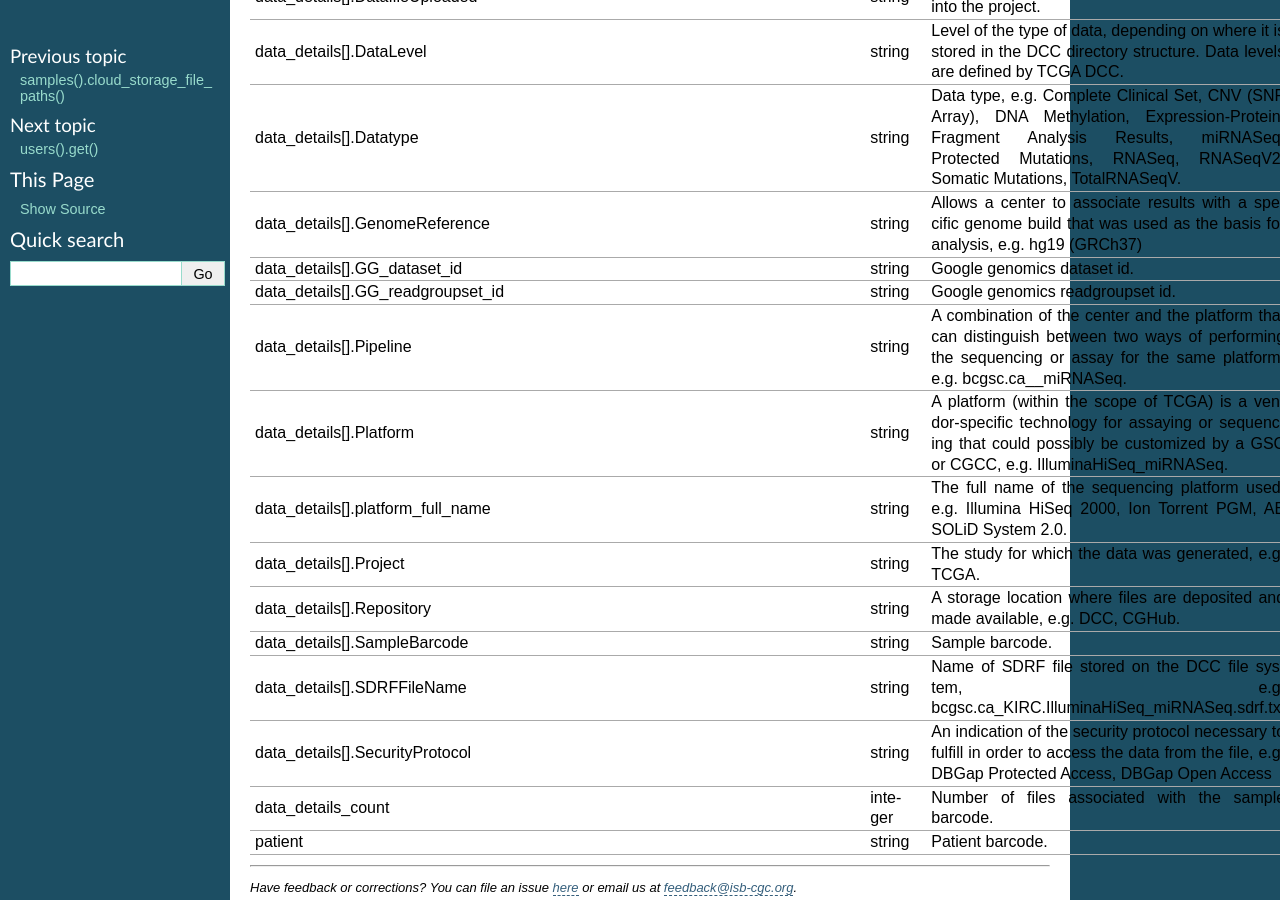
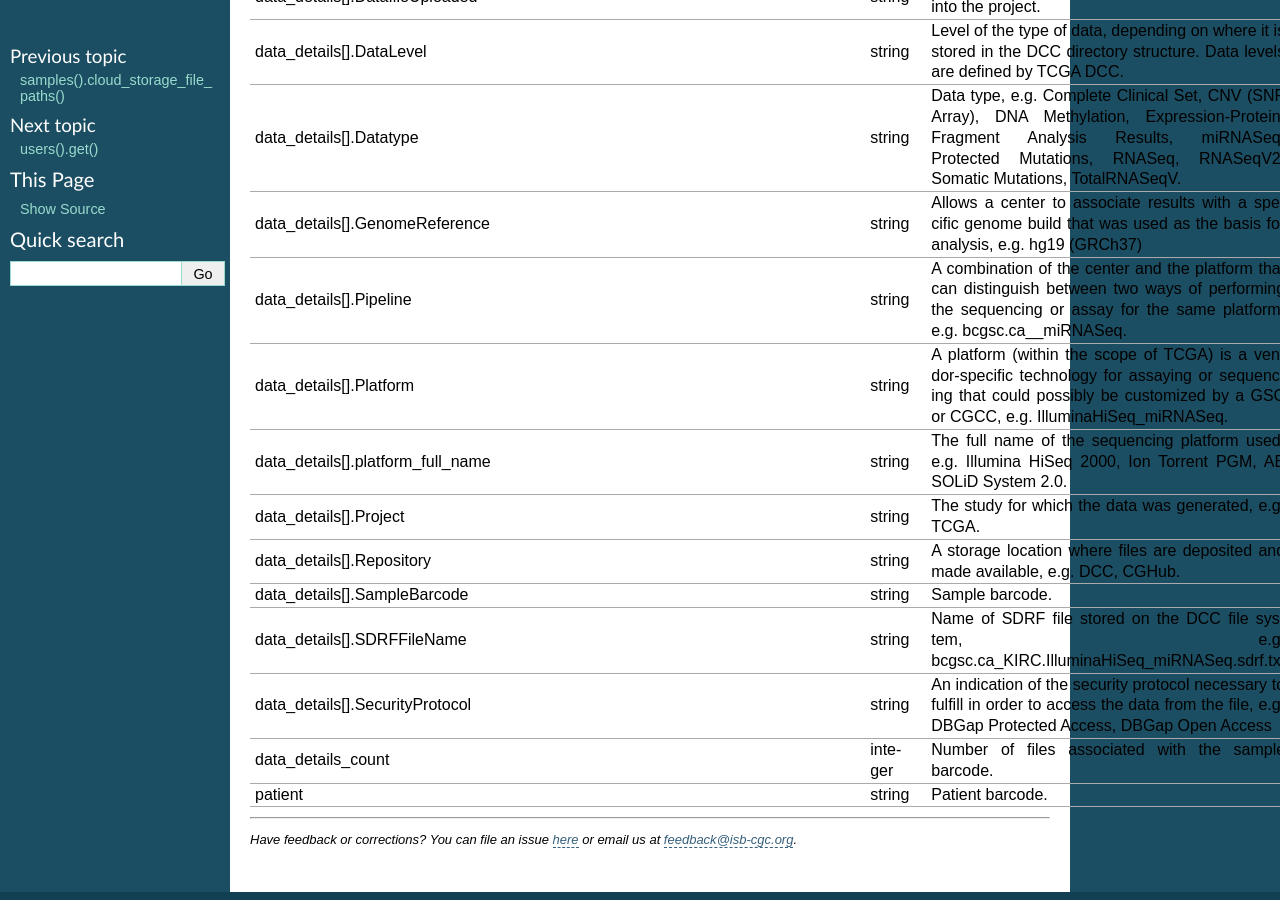
Before and after one commit to isb-cgc/readthedocs, a Sphinx documentation site: the page built from docs/source/sections/progapi/progapi2_v2/samples_get.rst, in a window 1280 px wide and 900 px high, scrolled down 9201 px. Built offline with Sphinx 7.4.7, drawn with Linux system fonts in a browser that asks for light colours; pages that are not in the unit, such as notebooks, are missing from menus.

Commit message:
comment out the google genomics reference

```diff
--- a/docs/source/sections/progapi/progapi2_v2/samples_get.rst
+++ b/docs/source/sections/progapi/progapi2_v2/samples_get.rst
@@ -302,8 +302,6 @@ If successful, this method returns a response body with the following structure:
 	data_details[].DataLevel, string, "Level of the type of data, depending on where it is stored in the DCC directory structure. Data levels are defined by TCGA DCC."
 	data_details[].Datatype, string, "Data type, e.g. Complete Clinical Set, CNV (SNP Array), DNA Methylation, Expression-Protein, Fragment Analysis Results, miRNASeq, Protected Mutations, RNASeq, RNASeqV2, Somatic Mutations, TotalRNASeqV."
 	data_details[].GenomeReference, string, "Allows a center to associate results with a specific genome build that was used as the basis for analysis, e.g. hg19 (GRCh37)"
-	data_details[].GG_dataset_id, string, "Google genomics dataset id."
-	data_details[].GG_readgroupset_id, string, "Google genomics readgroupset id."
 	data_details[].Pipeline, string, "A combination of the center and the platform that can distinguish between two ways of performing the sequencing or assay for the same platform, e.g. bcgsc.ca__miRNASeq."
 	data_details[].Platform, string, "A platform (within the scope of TCGA) is a vendor-specific technology for assaying or sequencing that could possibly be customized by a GSC or CGCC, e.g. IlluminaHiSeq_miRNASeq."
 	data_details[].platform_full_name, string, "The full name of the sequencing platform used, e.g. Illumina HiSeq 2000, Ion Torrent PGM, AB SOLiD System 2.0."
```
Also changed, not shown: other parts of docs/source/sections/progapi/progapi2_v2/samples_get.rst (+3 -0 lines).
